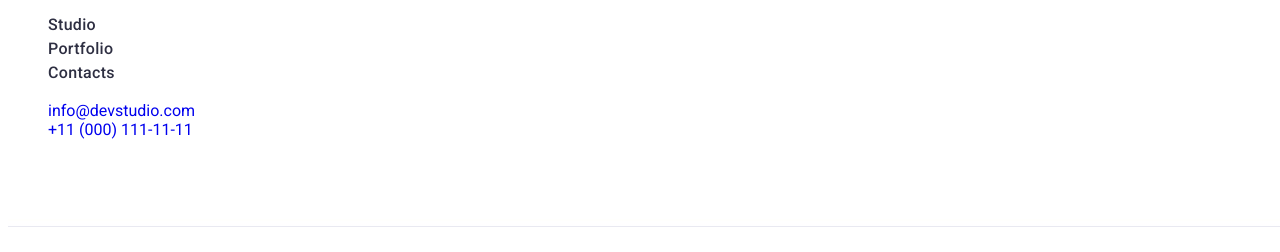
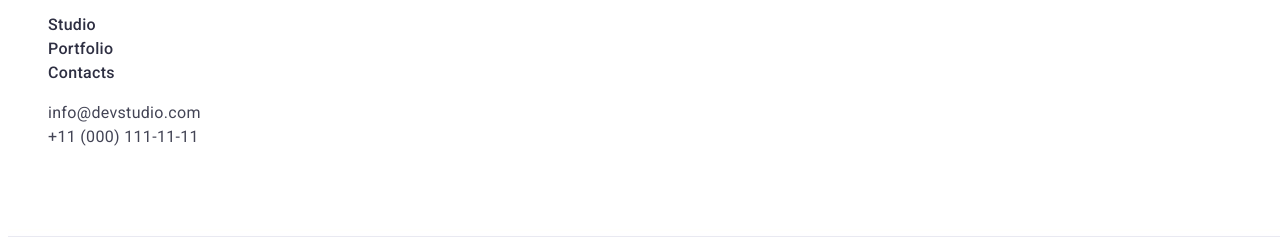
Before and after one commit to danibatir/goit-markup-hw-02, a plain HTML site: page index.html in a window 1280 px wide. Shown: the part 32-284 px from the top of the page. Drawn offline with Linux system fonts and the light colour scheme.

Commit message:
:dizzy_face:

```diff
--- a/css/styles.css
+++ b/css/styles.css
@@ -64,7 +64,7 @@ body {
   font-style: normal;
 }
 
-.adress
+.adress{
   color: var(--color-p-body)
   font-family: Roboto;
   font-size: 16px;
@@ -72,6 +72,8 @@ body {
   font-weight: 400;
   line-height: 150%;
   letter-spacing: 0.32px;
+}
+
 }
 .button {
   color: var(--color-text);
```
